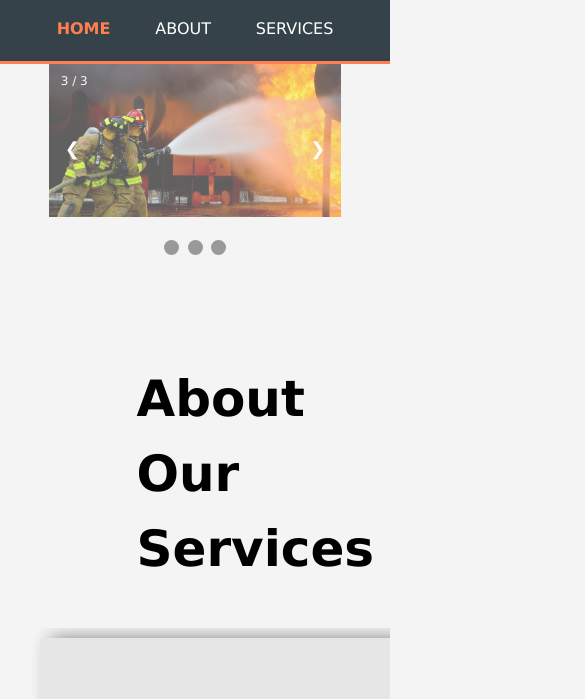
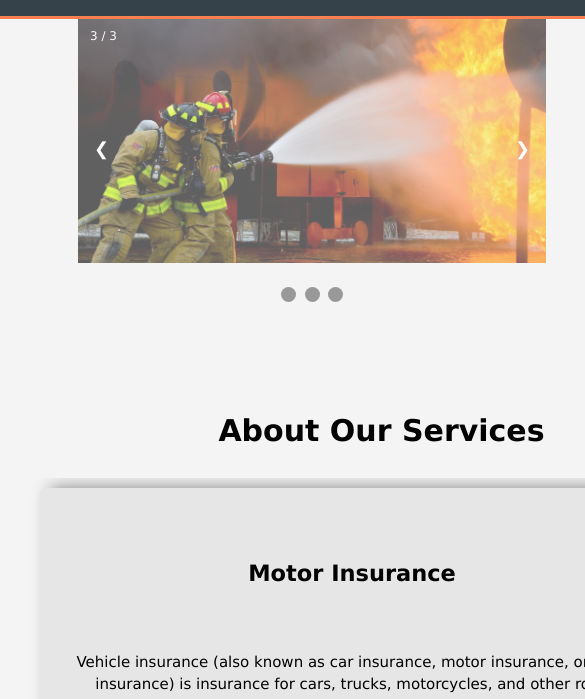
Before and after one commit to Nelson-ku/insurance, a plain HTML site: page index.html in a window 390 px wide. Shown: the part 113-812 px from the top of the page, 585 px wide, since content can reach past the window. Drawn offline with Linux system fonts and the light colour scheme.

Commit message:
Update style.css

```diff
--- a/css/style.css
+++ b/css/style.css
@@ -358,9 +358,11 @@ footer{
    body{
        margin:0;
        padding:0;
-       width:100%;
+       width:160%;
    }
-
+    .boxe-title{
+    font-size:30px;
+    }
    header{
        padding-bottom:20px;
    }
```
